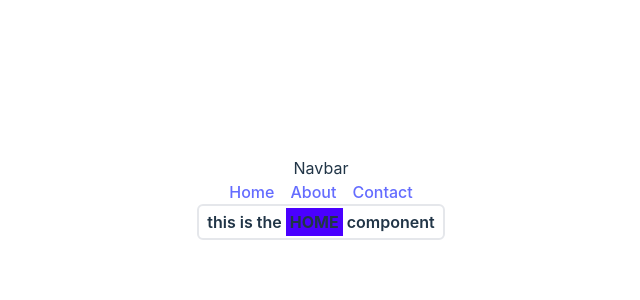
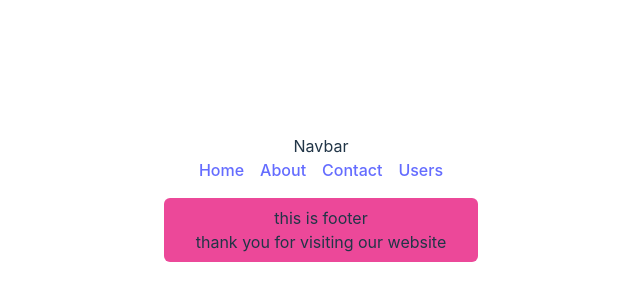
Before and after one commit to Imranhasanrimon/milestone-8, a React (Vite) app in the folder modules/module-45/introduction-to-react-router/: page / in a window 1280 px wide. Shown: the part 202-502 px from the top of the page, without its empty margins (319-959 px from the left). Built offline with nearby package versions, Linux system fonts and the light colour scheme.

Commit message:
dynamic routing

```diff
--- /dev/null
+++ b/modules/module-45/introduction-to-react-router/src/components/Footer.jsx
@@ -0,0 +1,12 @@
+
+const Footer = () => {
+    return (
+        <div className="bg-pink-500 mt-4 rounded-md py-2 px-8">
+            <h2>this is footer</h2>
+            <p>thank you for visiting our website</p>
+
+        </div>
+    );
+};
+
+export default Footer;
--- a/modules/module-45/introduction-to-react-router/src/components/Header.jsx
+++ b/modules/module-45/introduction-to-react-router/src/components/Header.jsx
@@ -8,6 +8,7 @@ const Header = () => {
                 <Link to="/">Home</Link>
                 <Link to="/about">About</Link>
                 <Link to="/contact">Contact</Link>
+                <Link to="/users">Users</Link>
             </div>
 
         </div>
--- a/modules/module-45/introduction-to-react-router/src/components/Home.jsx
+++ b/modules/module-45/introduction-to-react-router/src/components/Home.jsx
@@ -1,12 +1,14 @@
 import { Outlet } from "react-router-dom";
 import Header from "./Header";
+import Footer from "./Footer";
 
 const Home = () => {
     return (
         <div>
             <Header></Header>
-            <h2 className="border-2 py-1 px-2 rounded-md font-semibold">this is the <span className="font-bold bg-primary p-1">HOME</span> component</h2>
+            {/* <h2 className="border-2 py-1 px-2 rounded-md font-semibold">this is the <span className="font-bold bg-primary p-1">HOME</span> component</h2> */}
             <Outlet></Outlet>
+            <Footer></Footer>
         </div>
     );
 };
--- /dev/null
+++ b/modules/module-45/introduction-to-react-router/src/components/User.jsx
@@ -0,0 +1,15 @@
+import { Link } from "react-router-dom";
+
+const User = ({ user }) => {
+    const { id, name, email, phone } = user;
+    return (
+        <div className="bg-sky-400 my-1 mx-1 rounded-md">
+            <h3>{name}</h3>
+            <p>Email: {email}</p>
+            <p>Phone: {phone}</p>
+            <Link to={`/users/${id}`}>Details</Link>
+        </div>
+    );
+};
+
+export default User;
--- /dev/null
+++ b/modules/module-45/introduction-to-react-router/src/components/UserDetail.jsx
@@ -0,0 +1,10 @@
+
+const UserDetail = () => {
+    return (
+        <div>
+            <h3>Details about user</h3>
+        </div>
+    );
+};
+
+export default UserDetail;
--- /dev/null
+++ b/modules/module-45/introduction-to-react-router/src/components/Users.jsx
@@ -0,0 +1,18 @@
+import { useLoaderData } from "react-router-dom";
+import User from "./User";
+
+const Users = () => {
+    const users = useLoaderData();
+    return (
+        <div className="bg-sky-200 text-black">
+            <h2 >Our Users: {users.length}</h2>
+            <div className="md:grid grid-cols-2">
+                {
+                    users.map(user => <User user={user} key={user.id}></User>)
+                }
+            </div>
+        </div>
+    );
+};
+
+export default Users;
--- a/modules/module-45/introduction-to-react-router/src/main.jsx
+++ b/modules/module-45/introduction-to-react-router/src/main.jsx
@@ -9,6 +9,8 @@ import {
 import Home from './components/Home.jsx';
 import About from './components/About.jsx';
 import Contact from './components/Contact.jsx';
+import Users from './components/Users.jsx';
+import UserDetail from './components/UserDetail.jsx';
 
 const routerrr = createBrowserRouter([
   {
@@ -22,6 +24,16 @@ const routerrr = createBrowserRouter([
       {
         path: '/contact',
         element: <Contact></Contact>
+      },
+      {
+        path: '/users',
+        loader: () => fetch('https://jsonplaceholder.typicode.com/users'),
+        element: <Users></Users>
+      },
+      {
+        path: '/users/:userId',
+        loader: ({ params }) => console.log(params.userId),
+        element: <UserDetail></UserDetail>
       }
     ]
   }
```
